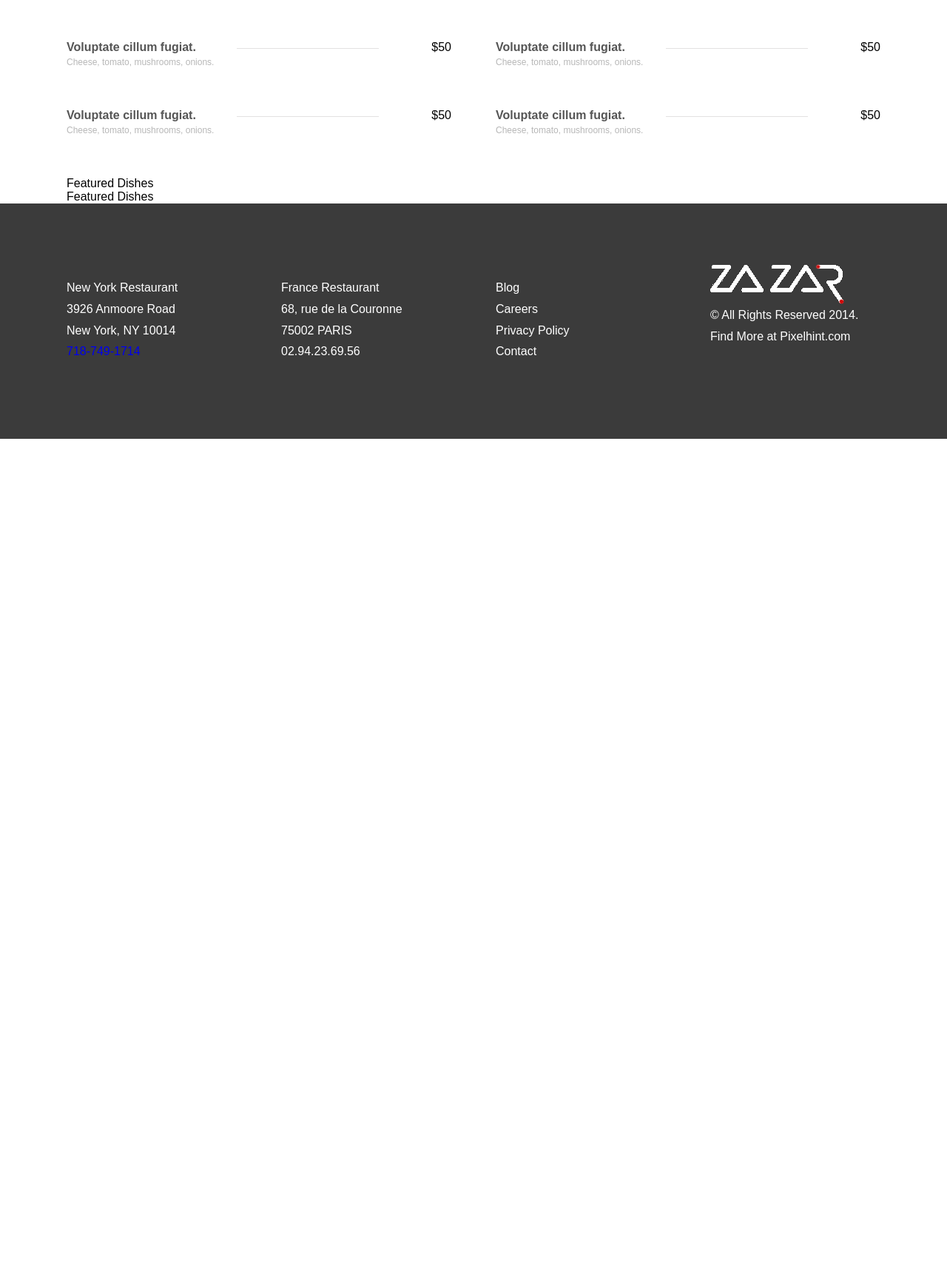
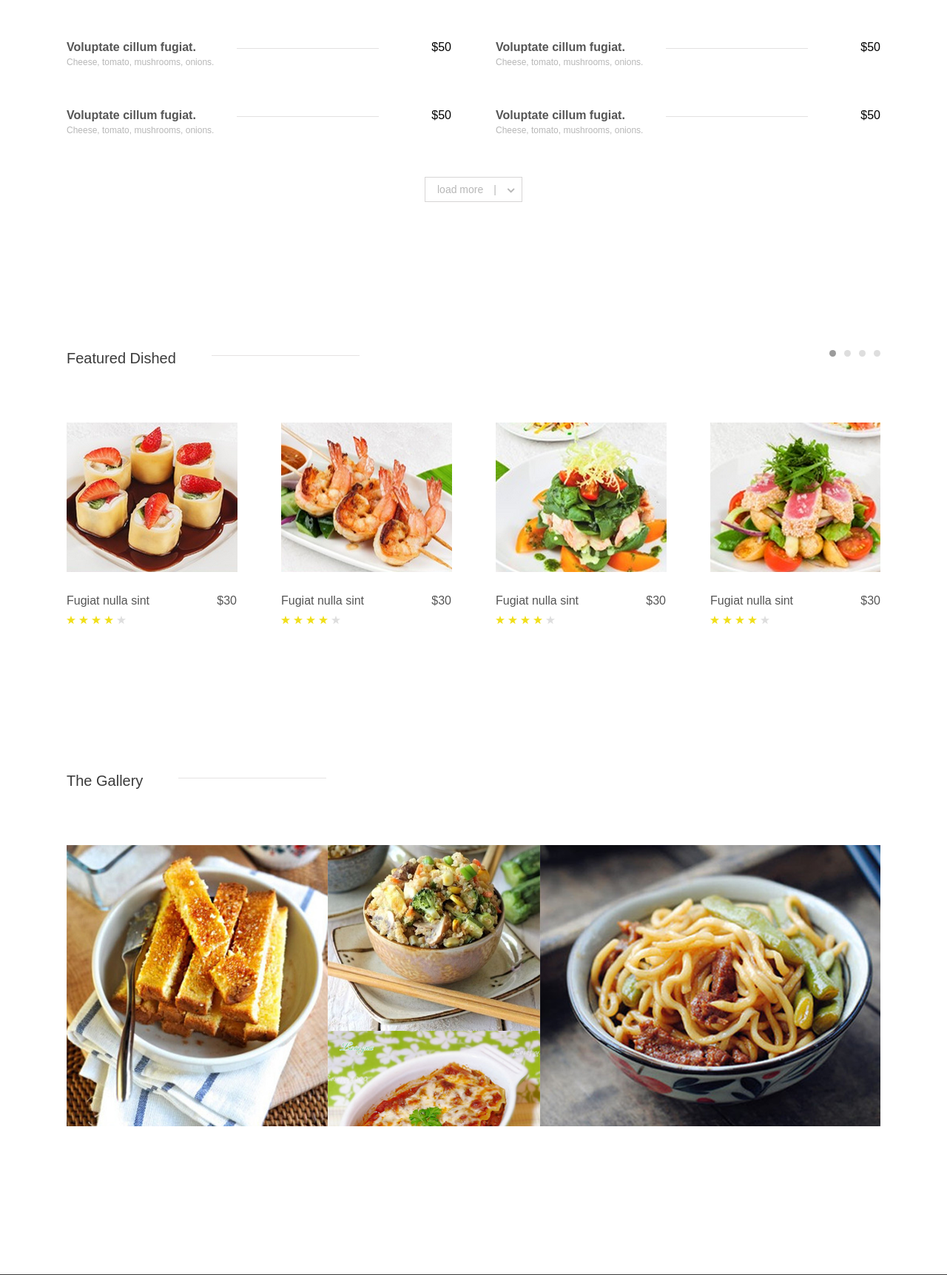
Before and after one commit to dirstart/website-learn, a web app: file webpage-slicing/index.html in a window 1280 px wide. Shown: the part 963-2686 px from the top of the page at 74% size. Before the commit the page ends 1556 px from the top, so only its background shows below. Run offline with its HTML, style and script files only (its server is not run), Linux system fonts and the light colour scheme.

Commit message:
webpage slicing almost finish

```diff
--- a/webpage-slicing/index.html
+++ b/webpage-slicing/index.html
@@ -116,14 +116,92 @@
 				</li>
 			</ul>
 		</div>
+		<a href="#" class="menu-more-btn">load more
+			<span class="btn-line">|</span>
+			<span class="icon"></span>
+		</a>
 	</div>
 <!-- menu end -->
 	<div class="index-pannel public-container">
-		<div class="index-pannel-header">Featured Dishes</div>
+		<div class="index-pannel-header clearfloat">
+			<h3>Featured Dished</h3>
+			<div class="line"></div>
+			<div class="btn-group">
+				<a href="" class="btn active"></a>
+				<a href="" class="btn"></a>
+				<a href="" class="btn"></a>
+				<a href="" class="btn"></a>
+			</div>
+		</div>
+		<div class="index-pannel-body index-food-list">
+			<ul class="clearfloat">
+				<li class="food-list-item"><a href="">
+					<img class="food-list-image" src="./src/image/list-1.png">
+					<div class="name">Fugiat nulla sint<span class="price">$30</span></div>
+					<div class="star-bar">
+						<span class="star"></span>
+						<span class="star"></span>
+						<span class="star"></span>
+						<span class="star"></span>
+						<span class="star nostar"></span>
+					</div>
+				</a></li>
+				<li class="food-list-item"><a href="">
+					<img class="food-list-image" src="./src/image/list-2.png">
+					<div class="name">Fugiat nulla sint<span class="price">$30</span></div>
+					<div class="star-bar">
+						<span class="star"></span>
+						<span class="star"></span>
+						<span class="star"></span>
+						<span class="star"></span>
+						<span class="star nostar"></span>
+					</div>
+				</a></li>
+				<li class="food-list-item"><a href="">
+					<img class="food-list-image" src="./src/image/list-3.png">
+					<div class="name">Fugiat nulla sint<span class="price">$30</span></div>
+					<div class="star-bar">
+						<span class="star"></span>
+						<span class="star"></span>
+						<span class="star"></span>
+						<span class="star"></span>
+						<span class="star nostar"></span>
+					</div>
+				</a></li>
+				<li class="food-list-item"><a href="">
+					<img class="food-list-image" src="./src/image/list-4.png">
+					<div class="name">Fugiat nulla sint<span class="price">$30</span></div>
+					<div class="star-bar">
+						<span class="star"></span>
+						<span class="star"></span>
+						<span class="star"></span>
+						<span class="star"></span>
+						<span class="star nostar"></span>
+					</div>
+				</a></li>
+			</ul>
+		</div>
 	</div>
+	<!-- first pannel -->
 	<div class="index-pannel public-container">
-		<div class="index-pannel-header">Featured Dishes</div>
+		<div class="index-pannel-header clearfloat">
+			<h3>The Gallery</h3>
+			<div class="line"></div>
+		</div>
+		<div class="index-pannel-body index-pics">
+			<a class="pic-col pic-col-m">
+				<img src="./src/image/pic-1.png" alt="">
+			</a>
+			<div class="pic-col pic-col-s">
+				<a class="pic-row"><img src="./src/image/pic-2.png" alt=""></a>
+				<a class="pic-row"><img src="./src/image/pic-4.png" alt=""></a>
+			</div>
+			<a class="pic-col pic-col-l">
+				<img src="./src/image/pic-3.png" alt="">
+			</a>
+		</div>
 	</div>
+	<!-- second pannel -->
 
 	<div class="public-footer">
 		<div class="public-container">
--- a/webpage-slicing/src/css/index.css
+++ b/webpage-slicing/src/css/index.css
@@ -54,7 +54,6 @@
 }
 .index-banner {
   position: relative;
-  background: #b3b3b3;
 }
 .index-banner .index-banner-bg {
   height: 570px;
@@ -157,3 +156,112 @@
 .index-menu .menu-list .menu-control .menu-item .price {
   float: right;
 }
+.index-menu .menu-more-btn {
+  margin: 0 auto;
+  width: 114px;
+  height: 32px;
+  padding-left: 16px;
+  border: 1px solid #d7d5d5;
+  font-size: 14px;
+  line-height: 32px;
+  color: #b7b7b7;
+}
+.index-menu .menu-more-btn .btn-line {
+  margin-left: 10px;
+}
+.index-menu .menu-more-btn .icon {
+  display: inline-block;
+  width: 11px;
+  height: 7px;
+  margin-left: 10px;
+  background: url("../image/menu-btn.png");
+}
+.index-pannel {
+  margin-top: 200px;
+  margin-bottom: 200px;
+}
+.index-pannel .index-pannel-header h3 {
+  float: left;
+  font-size: 20px;
+  color: #3b3b3b;
+  font-weight: 400;
+  margin-right: 48px;
+}
+.index-pannel .index-pannel-header .line {
+  float: left;
+  margin-top: 7px;
+  width: 200px;
+  border-top: 1px solid #e5e3e3;
+}
+.index-pannel .index-pannel-header .btn-group {
+  font-size: 0;
+  float: right;
+}
+.index-pannel .index-pannel-header .btn-group .btn {
+  display: inline-block;
+  margin-left: 11px;
+  width: 9px;
+  height: 9px;
+  background: #dedede;
+  border-radius: 50%;
+}
+.index-pannel .index-pannel-header .btn-group .btn.active {
+  background: #9b9b9b;
+}
+.index-pannel .index-pannel-body {
+  margin-top: 75px;
+}
+.index-pannel .index-food-list {
+  overflow: hidden;
+}
+.index-pannel .index-food-list ul {
+  width: 1160px;
+}
+.index-pannel .index-food-list ul .food-list-item {
+  float: left;
+  width: 230px;
+  margin-right: 60px;
+}
+.index-pannel .index-food-list ul .food-list-item .food-list-image {
+  width: 231px;
+  height: 202px;
+  margin-bottom: 30px;
+}
+.index-pannel .index-food-list ul .food-list-item .name {
+  color: #555;
+  margin-bottom: 10px;
+}
+.index-pannel .index-food-list ul .food-list-item .name .price {
+  float: right;
+}
+.index-pannel .index-food-list ul .food-list-item .star-bar {
+  font-size: 0;
+}
+.index-pannel .index-food-list ul .food-list-item .star-bar .star {
+  display: inline-block;
+  width: 12px;
+  height: 13px;
+  margin-right: 15px;
+  margin-right: 5px;
+  background-image: url("../image/star-all.png");
+  background-repeat: no-repeat;
+}
+.index-pannel .index-food-list ul .food-list-item .star-bar .nostar {
+  background-position: 0 -13px;
+}
+.index-pannel .index-pics {
+  height: 380px;
+  overflow: hidden;
+}
+.index-pannel .index-pics .pic-col {
+  float: left;
+}
+.index-pannel .index-pics .pic-col .pic-col-m {
+  width: 353px;
+}
+.index-pannel .index-pics .pic-col .pic-col-s {
+  width: 287px;
+}
+.index-pannel .index-pics .pic-col .pic-col-l {
+  width: 460px;
+}
--- a/webpage-slicing/src/stylus/index.styl
+++ b/webpage-slicing/src/stylus/index.styl
@@ -46,7 +46,6 @@
 
 .index-banner
 	position:relative
-	background:#b3b3b3
 	.index-banner-bg
 		height:570px
 		overflow:hidden
@@ -132,3 +131,94 @@
 					border-top:1px solid #e3e1e1
 				.price
 					float:right
+	.menu-more-btn
+		margin:0 auto
+		width:114px
+		height:32px
+		padding-left:16px
+		border:1px solid #d7d5d5
+		font-size:14px
+		line-height:32px
+		color:#b7b7b7
+		.btn-line
+			margin-left:10px
+		.icon
+			display:inline-block
+			width:11px
+			height:7px
+			margin-left:10px
+			background:url("../image/menu-btn.png")
+
+
+
+.index-pannel
+	margin-top:200px
+	margin-bottom:200px
+	.index-pannel-header
+		h3
+			float:left
+			font-size:20px
+			color:#3b3b3b
+			font-weight:400
+			margin-right:48px
+		.line
+			float:left
+			margin-top:7px
+			width:200px
+			border-top:1px solid #e5e3e3
+		.btn-group
+			font-size:0
+			float:right
+			.btn
+				display:inline-block
+				// 行内元素有默认的4px的间距
+				margin-left:11px
+				width:9px
+				height:9px
+				background:#dedede
+				border-radius:50%
+				&.active
+					background:#9b9b9b
+
+	.index-pannel-body
+		margin-top:75px
+	.index-food-list
+		overflow:hidden
+		ul
+			width:1160px
+			.food-list-item
+				float:left
+				width:230px
+				margin-right:60px
+				.food-list-image
+					width:231px
+					height:202px
+					margin-bottom:30px
+				.name
+					color:#555
+					margin-bottom:10px
+					.price
+						float:right
+				.star-bar
+					font-size:0
+					.star
+						display:inline-block
+						width:12px
+						height:13px
+						margin-right:15px
+						margin-right:5px
+						background-image:url("../image/star-all.png")
+						background-repeat:no-repeat
+					.nostar
+						background-position:0 -13px
+	.index-pics
+		height:380px
+		overflow:hidden
+		.pic-col
+			float:left
+			.pic-col-m
+				width:353px
+			.pic-col-s
+				width:287px
+			.pic-col-l
+				width:460px
```
Also changed, not shown: webpage-slicing/src/image/list-1.png (added), webpage-slicing/src/image/list-2.png (added), webpage-slicing/src/image/list-3.png (added), webpage-slicing/src/image/list-4.png (added), webpage-slicing/src/image/menu-btn.png (added), webpage-slicing/src/image/pic-1.png (added), webpage-slicing/src/image/pic-2.png (added), webpage-slicing/src/image/pic-3.png (added), webpage-slicing/src/image/pic-4.png (added), webpage-slicing/src/image/star-all.png (added), webpage-slicing/src/image/star.png (added), webpage-slicing/src/image/start-bar.png (added).
